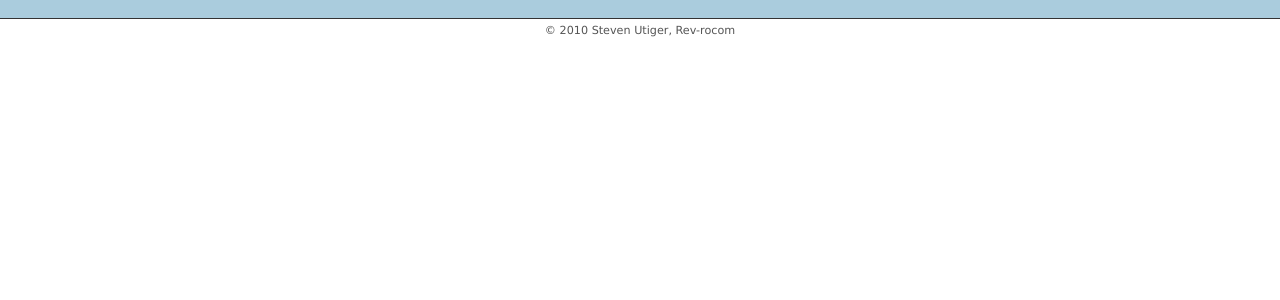
After one commit to Foxcapades/halcyon-image-board, a PHP site: page /t/admin.php in a window 1280 px wide. The commit adds this page. Shown: the top 300 px of the page. Run offline with PHP 8.4, Linux system fonts and the light colour scheme; data that the repository does not hold is empty.

Commit message:
TIBr60: Been going over the board administration panel, trying to get it organized.  Gave it its own separate template for now until I am set on the style.  Also trying to get the script for it organized is going to be a challenge, but it needs to be done to figure out what on earth I was thinking when I made it.
Changed Files:

admin.php:
 - reorganizing and restructuring the script in here to try and make some sense of it.

c\bbsrc.js:
 - added a few more replace()'s so the quote button will "recognize" b,i,u,s, and cd tags
 - moved the image swapping function here to clean up the template

s\base.css:
 - added a lot of stuff for the admin panel
 - tried to organize this a little bit
 - moved the @charset declaration to the top so the css would validate

s\bbcd.css:
 - moved the @charset declaration to the top so the css would validate

s\html.css:
 - moved the @charset declaration to the top so the css would validate

t\base.php:
 - moved the image swapping function to the js file to clean up the template

t\admin.php:
 - new temporary template for the admin panel


git-svn-id: svn://svn.code.sf.net/p/halcyoniboard/code/trunk@10 f401f003-0d26-452f-ac42-f9d2f38eefe1

```diff
--- a/c/bbsrc.js
+++ b/c/bbsrc.js
@@ -28,6 +28,12 @@ function post_quote(id) {
 
 	text = text.replace(/<a href="(.+?)" class="link">(.+?)<\/a>/ig, "[url=$1]$2[/url]");
 
+	text = text.replace(/<span class="bold">(.+?)<\/span>/ig, "[b]$1[/b]");
+	text = text.replace(/<span class="italic">(.+?)<\/span>/ig, "[i]$1[/i]");
+	text = text.replace(/<span class="underline">(.+?)<\/span>/ig, "[u]$1[/u]");
+	text = text.replace(/<span class="strike">(.+?)<\/span>/ig, "[s]$1[/s]");
+	text = text.replace(/<span class="cd">(.+?)<\/span>/ig, "[cd]$1[/cd]");
+
 	text = text.replace(/\n|\r/,'');
 	text = text.replace(/&gt\;/ig,'>');
 	text = text.replace(/&amp\;/ig,'&');
@@ -43,3 +49,16 @@ function post_quote(id) {
 
 
 }
+
+function yeOldeSwitcheroo(id,imagename) {
+	var thumbdir
+	thumbdir = "<?='http://'.$_SERVER['HTTP_HOST'].'/'.$thumbdir; ?>"+imagename;
+	var maindir
+	maindir = "<?='http://'.$_SERVER['HTTP_HOST'].'/'.$imagedir; ?>"+imagename;
+	var img = document.getElementById(id);
+	if(img.src == thumbdir) {
+		img.src = maindir;
+	} else {
+		img.src = thumbdir;
+	}
+}
--- a/s/base.css
+++ b/s/base.css
@@ -1,3 +1,4 @@
+@charset "utf-8";
 /**
  *
  *	Halcyon Image Board
@@ -14,8 +15,7 @@
  *
  *    You should have received a copy of the GNU General Public License along
  * with this program.  If not, see <http://www.gnu.org/licenses/>.
- */
- @charset "utf-8";
+**/
 
 /*
 ~~~~~    General Stuff    ~~~~~
@@ -106,19 +106,37 @@ a.edtbut:hover {
 	background-position: -16px -112px;
 }
 
+/* * * * * * * * * * * * * * * * * * * * * * * * * * * * * * * * * * * * * * * *
+
+ * Page Headers
+
+* * * * * * * * * * * * * * * * * * * * * * * * * * * * * * * * * * * * * * * */
+
 #header {
 	border-bottom: 1px solid #e4e4e4;
 	padding: 10px;
 	background: #f4f4f4;
 }
 
-#header,.navbar,#footer {
+#header,.navbar,#footer,#admheader {
 	text-align: center;
 }
 
+#admheader {
+	background:#acd;
+}
+
 #footer {
-	font-size: .8em;
+	clear:both;
+	font-size: .7em;
+	color:#555;
 }
+
+/* * * * * * * * * * * * * * * * * * * * * * * * * * * * * * * * * * * * * * * *
+
+ * Base Navigation Bar
+
+* * * * * * * * * * * * * * * * * * * * * * * * * * * * * * * * * * * * * * * */
 
 .navbar.lower {
 	margin: 25px auto;
@@ -146,7 +164,10 @@ a.edtbut:hover {
 	background: #f4f4f4;
 	border-color: #e4e4e4;
 }
-.navbar.upper ul li a:hover, .navbar.upper ul li a:focus, .navbar.upper ul li a.here {
+
+.navbar.upper ul li a:hover,
+.navbar.upper ul li a:focus,
+.navbar.upper ul li a.here {
 	background: #f4f4f4;
 	margin-top:-1px;
 	border-color: #e4e4e4;
@@ -154,6 +175,34 @@ a.edtbut:hover {
 
 .navbar.upper ul li a.here {
 	border-top:1px solid #f4f4f4;
+}
+
+
+.navbar.inchead {
+	background:#acd;
+	padding:14px 4px 4px 4px;
+	border-bottom:1px solid #333;
+}
+.navbar.inchead ul li a:hover,
+.navbar.inchead ul li a:focus,
+.navbar.inchead ul li a.here {
+	background: #fff;
+	border-color:#333;
+}
+
+.navbar.inchead ul li a.here {
+	border-bottom:1px solid #fff;
+}
+
+
+.navbar.inchead a {
+	border:1px solid #333;
+	background:#f4f4f4;
+}
+
+.admbody {
+	width:900px;
+	margin:5px auto;
 }
 .error {
 	background: #FFC4C4;
@@ -323,11 +372,8 @@ div.bottom {
 	text-align: center;
 }
 
-.body {
-	width: 750px;
-	margin: 0px auto;
+.admbody {
 }
-
 
 ul li ul li {
 	font-size: .7em;
--- a/s/bbcd.css
+++ b/s/bbcd.css
@@ -1,3 +1,4 @@
+@charset "utf-8";
 /**
  *
  *	Halcyon Image Board
@@ -15,7 +16,6 @@
  *    You should have received a copy of the GNU General Public License along
  * with this program.  If not, see <http://www.gnu.org/licenses/>.
  */
- @charset "utf-8";
 
 /* * * * * * * * * * * * * * * * * * * * * * * * * * * * * * * * * * * * * * * *
 
--- a/s/html.css
+++ b/s/html.css
@@ -1,3 +1,4 @@
+@charset "utf-8";
 /**
  *
  *	Halcyon Image Board
@@ -15,7 +16,6 @@
  *    You should have received a copy of the GNU General Public License along
  * with this program.  If not, see <http://www.gnu.org/licenses/>.
  */
- @charset "utf-8";
 
 /* * * * * * * * * * * * * * * * * * * * * * * * * * * * * * * * * * * * * * * *
 
--- /dev/null
+++ b/t/admin.php
@@ -0,0 +1,71 @@
+<?php
+/**
+ *
+ *	Halcyon Image Board
+ *  Copyright (C) 2010  Steven Utiger
+ *
+ *  This program is free software: you can redistribute it and/or modify it
+ *  under the terms of the GNU General Public License as published by the Free
+ *  Software Foundation, either version 3 of the License, or any later version.
+ *
+ *  This program is distributed in the hope that it will be useful, but WITHOUT
+ *  ANY WARRANTY; without even the implied warranty of MERCHANTABILITY or
+ *  FITNESS FOR A PARTICULAR PURPOSE.  See the GNU General Public License for
+ *  more details.
+ *
+ *  You should have received a copy of the GNU General Public License along with
+ *  this program.  If not, see <http://www.gnu.org/licenses/>.
+ */
+
+/**
+ * 	This page is going to be a mess of nested switches.  When i finish
+ * everything, I will come back to sort this out...  Sorry.
+ *
+ */
+
+
+?><!DOCTYPE html PUBLIC "-//W3C//DTD XHTML 1.0 Strict//EN" "http://www.w3.org/TR/xhtml1/DTD/xhtml1-strict.dtd">
+<html xmlns="http://www.w3.org/1999/xhtml">
+
+<head>
+	<meta http-equiv="Content-Type" content="text/html; charset=utf-8" />
+	<title><?=$title; ?></title>
+	<link href="s/base.css" rel="stylesheet" type="text/css" />
+	<link href="s/bbcd.css" rel="stylesheet" type="text/css" />
+	<link href="s/html.css" rel="stylesheet" type="text/css" />
+	<script type="text/javascript" src="c/bbsrc.js"></script>
+	<?=$headstuff; ?>
+</head>
+
+<body>
+
+	<div id="admheader">
+
+		<h1><?=$h1; ?></h1>
+		<span><?=$mes; ?></span>
+
+	</div>
+	<div class="navbar inchead">
+
+		<ul>
+
+<?=$navbar; ?>
+
+		</ul>
+
+	</div>
+	<div class="admbody">
+		<div class="admnav">
+
+<?=$adnav; ?>
+
+		</div>
+
+<?=$body; ?>
+
+	</div>
+	<div id="footer">&copy; 2010 Steven Utiger, Rev-rocom</div>
+
+</body>
+
+</html>
```
Also changed, not shown: admin.php (+57 -30 lines), t/base.php (+0 -14 lines).
